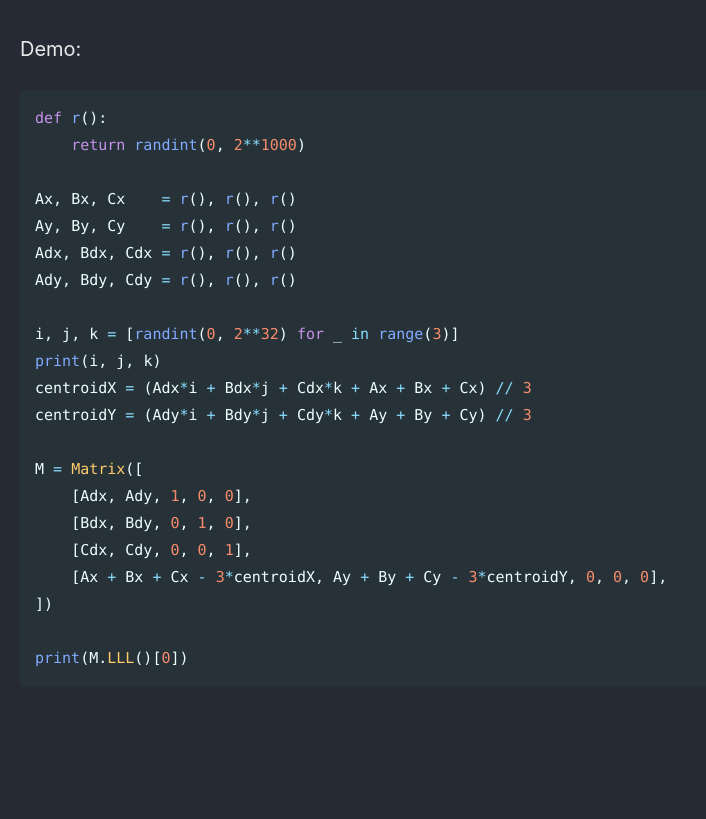
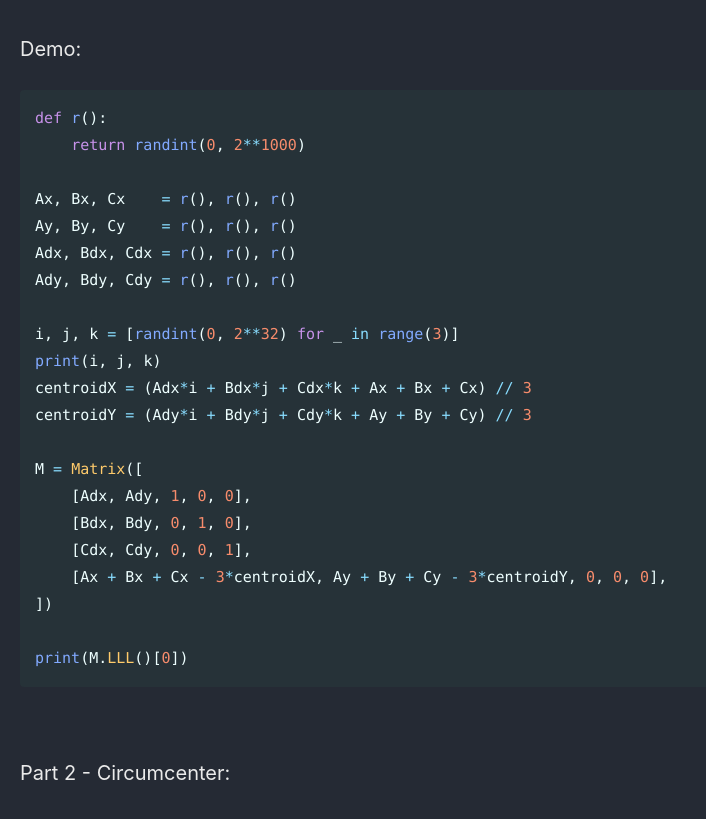
Before and after one commit to Connor-McCartney/Connor-McCartney.github.io, a Jekyll site: the page built from _pages/cryptography/other/Geometry-Hash-Balsn-CTF-2023.md, in a window 1280 px wide and 900 px high, scrolled down 3645 px. Shown: the top 819 px of the window, without its empty margins (0-706 px from the left). Built offline with Jekyll 4.4.1, drawn with Linux system fonts in a browser that asks for light colours; cached includes are drawn as plain includes; before the commit the page ends 4433 px from its top, so only the background shows below that.

Commit message:
Update Geometry-Hash-Balsn-CTF-2023.md

````diff
--- a/_pages/cryptography/other/Geometry-Hash-Balsn-CTF-2023.md
+++ b/_pages/cryptography/other/Geometry-Hash-Balsn-CTF-2023.md
@@ -159,3 +159,7 @@ print(M.LLL()[0])
 ```
 
 <br>
+
+Part 2 - Circumcenter:
+
+<br>
````
